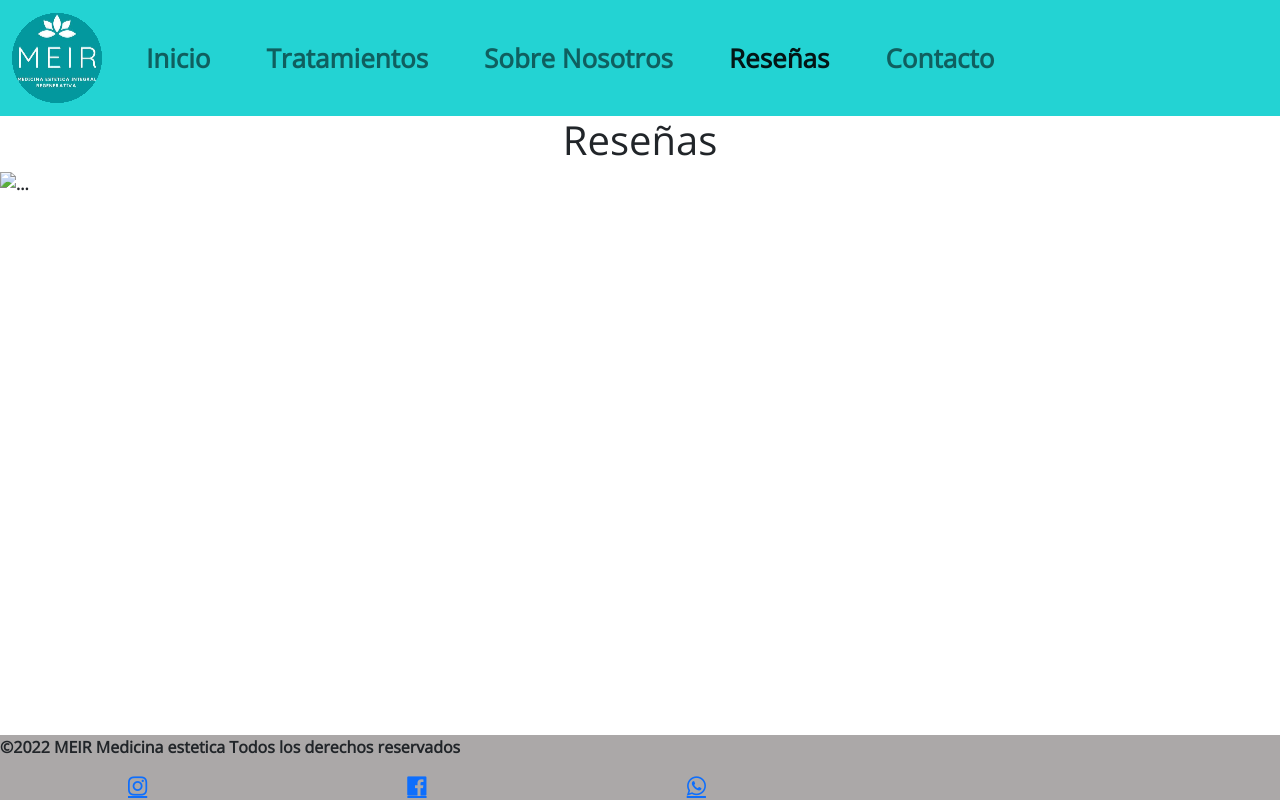
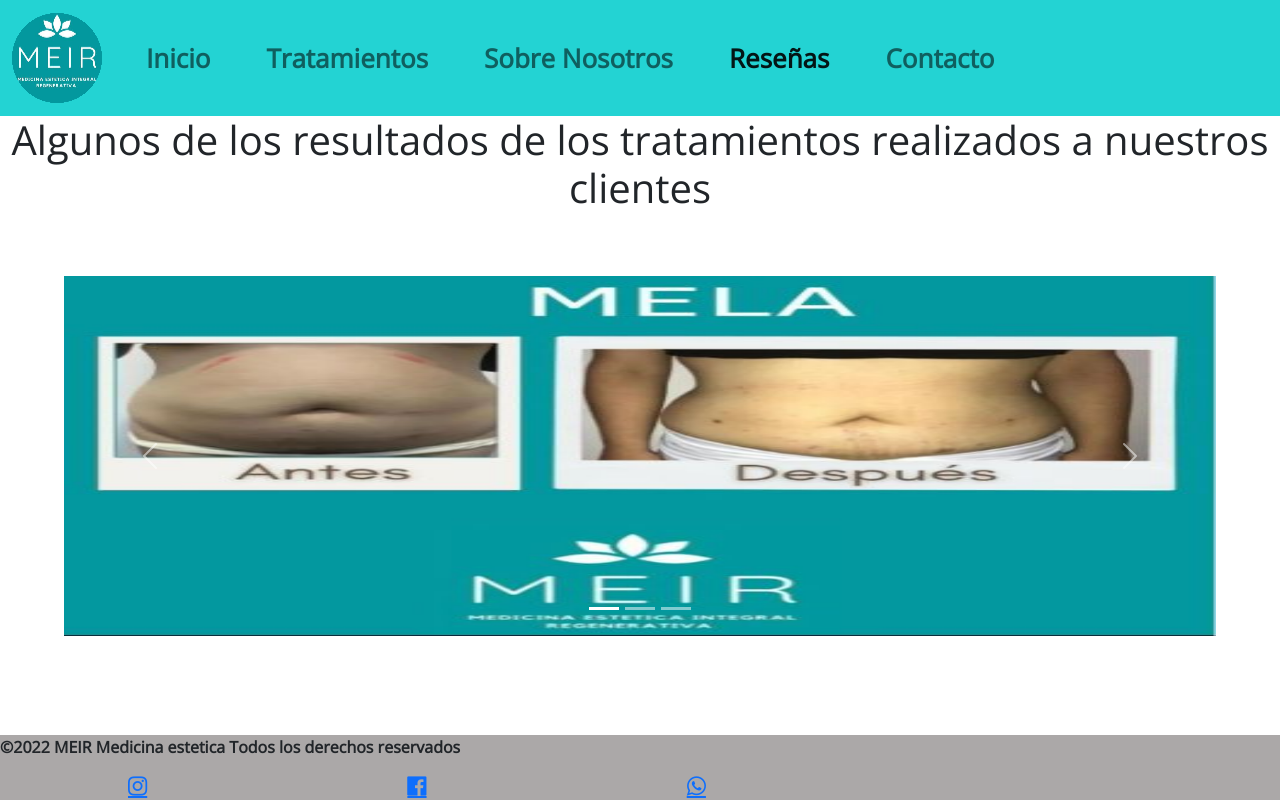
Before and after one commit to Exequiel505/Exequiel-Guardia-CODER, a plain HTML site: page resultados.html in a window 1280 px wide. Drawn offline with nearby package versions, Linux system fonts and the light colour scheme.

Commit message:
cambios en carrusel y pagina html

```diff
--- a/assets/scss/_reseñas.scss
+++ b/assets/scss/_resultados.scss
@@ -19,6 +19,15 @@
                         .main__res{
 
                             grid-area: main;
+                            .slide{
+                                margin: 5% 5%;
+
+                                img{
+
+                                    height: 45vh;
+
+                                }
+                            }
 
                         }
 
--- a/assets/scss/style.scss
+++ b/assets/scss/style.scss
@@ -27,6 +27,6 @@ h1{
 
 @import "sobreNosotros";
 
-@import "reseñas";
+@import "resultados";
 
 @import "contacto";
--- a/reseñas.html
+++ b/resultados.html
@@ -12,7 +12,7 @@
     <link rel="stylesheet" href="https://stackpath.bootstrapcdn.com/font-awesome/4.7.0/css/font-awesome.min.css">
     <link href="https://cdn.jsdelivr.net/npm/bootstrap@5.2.0-beta1/dist/css/bootstrap.min.css" rel="stylesheet" integrity="sha384-0evHe/X+R7YkIZDRvuzKMRqM+OrBnVFBL6DOitfPri4tjfHxaWutUpFmBp4vmVor" crossorigin="anonymous">
     <link rel="stylesheet" href="./assets/scss/style.css">
-    <title>Reseñas</title>
+    <title>Resultados</title>
 
 </head>
 
@@ -74,33 +74,58 @@
 
     <main class="main__res">
 
-        <h1>Reseñas</h1>
+      <h1>Algunos de los resultados de los tratamientos realizados a nuestros clientes</h1>
 
       <div id="carouselExampleIndicators" class="carousel slide" data-bs-ride="true">
+
         <div class="carousel-indicators">
+
           <button type="button" data-bs-target="#carouselExampleIndicators" data-bs-slide-to="0" class="active" aria-current="true" aria-label="Slide 1"></button>
+
           <button type="button" data-bs-target="#carouselExampleIndicators" data-bs-slide-to="1" aria-label="Slide 2"></button>
+
           <button type="button" data-bs-target="#carouselExampleIndicators" data-bs-slide-to="2" aria-label="Slide 3"></button>
+
         </div>
+
         <div class="carousel-inner">
+
           <div class="carousel-item active">
-              <img src="..." class="d-block w-100" alt="...">
+
+            <img src="./assets/1.jpg" class="d-block w-100" alt="Resultados de MELA antes vs despues">
+
           </div>
+
           <div class="carousel-item">
-              <img src="..." class="d-block w-100" alt="...">
+
+            <img src="./assets/2.jpg" class="d-block w-100" alt="Resultados de PRP en alopecia">
+
           </div>
+
           <div class="carousel-item">
-              <img src="..." class="d-block w-100" alt="...">
+
+            <img src="./assets/3.jpg" class="d-block w-100" alt="Relleno de labios con plasma">
+
           </div>
+
         </div>
+
         <button class="carousel-control-prev" type="button" data-bs-target="#carouselExampleIndicators" data-bs-slide="prev">
+
           <span class="carousel-control-prev-icon" aria-hidden="true"></span>
+
         <span class="visually-hidden">Previous</span>
+
         </button>
+
         <button class="carousel-control-next" type="button" data-bs-target="#carouselExampleIndicators" data-bs-slide="next">
+
         <span class="carousel-control-next-icon" aria-hidden="true"></span>
+
         <span class="visually-hidden">Next</span>
+
         </button>
+
       </div>
 
     </main>
```
Also changed, not shown: assets/1.jpg (added), assets/2.jpg (added), assets/3.jpg (added), assets/scss/_resultadosMedia.scss (added), assets/scss/style.css, 1 other file. Lines whose indentation alone changed are shown as unchanged.
